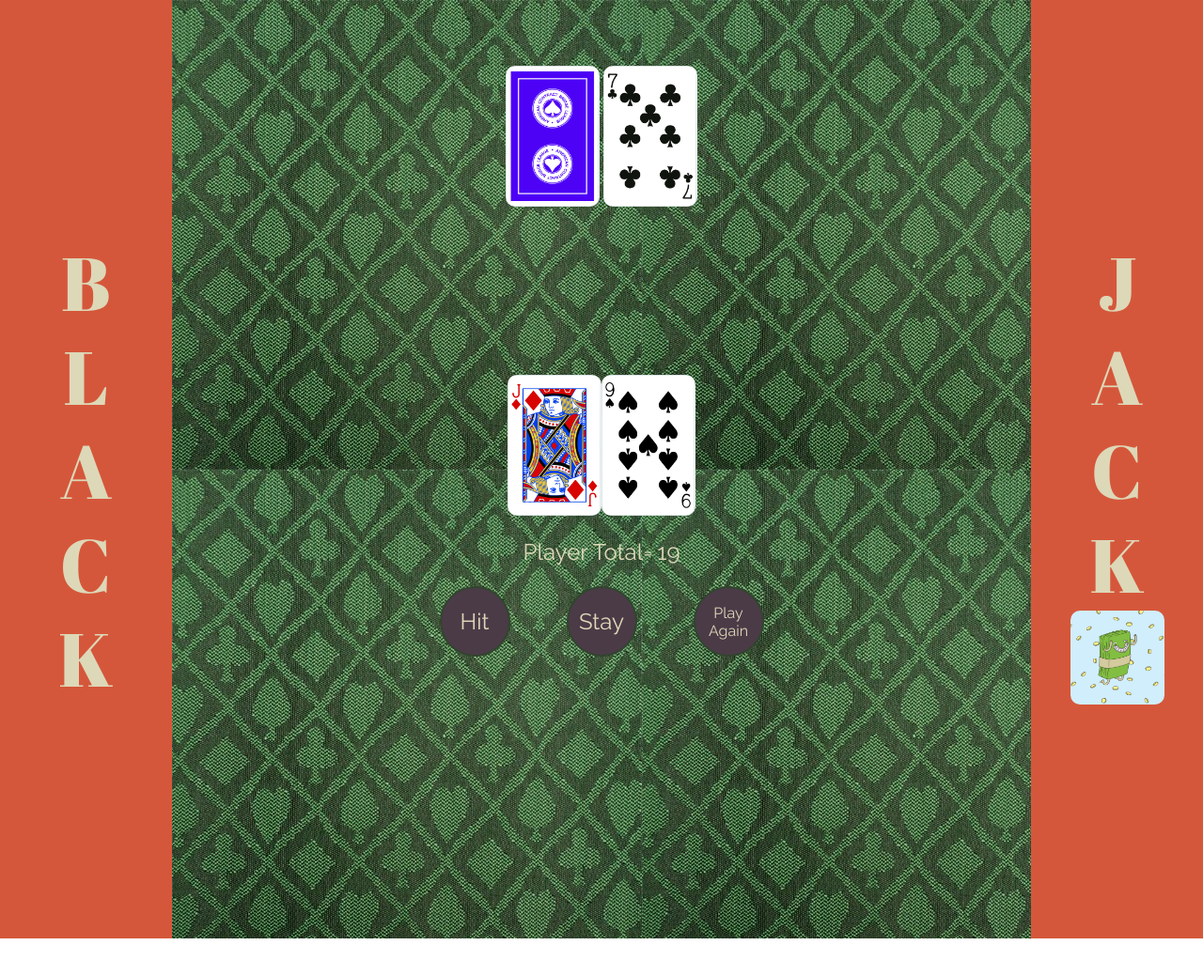
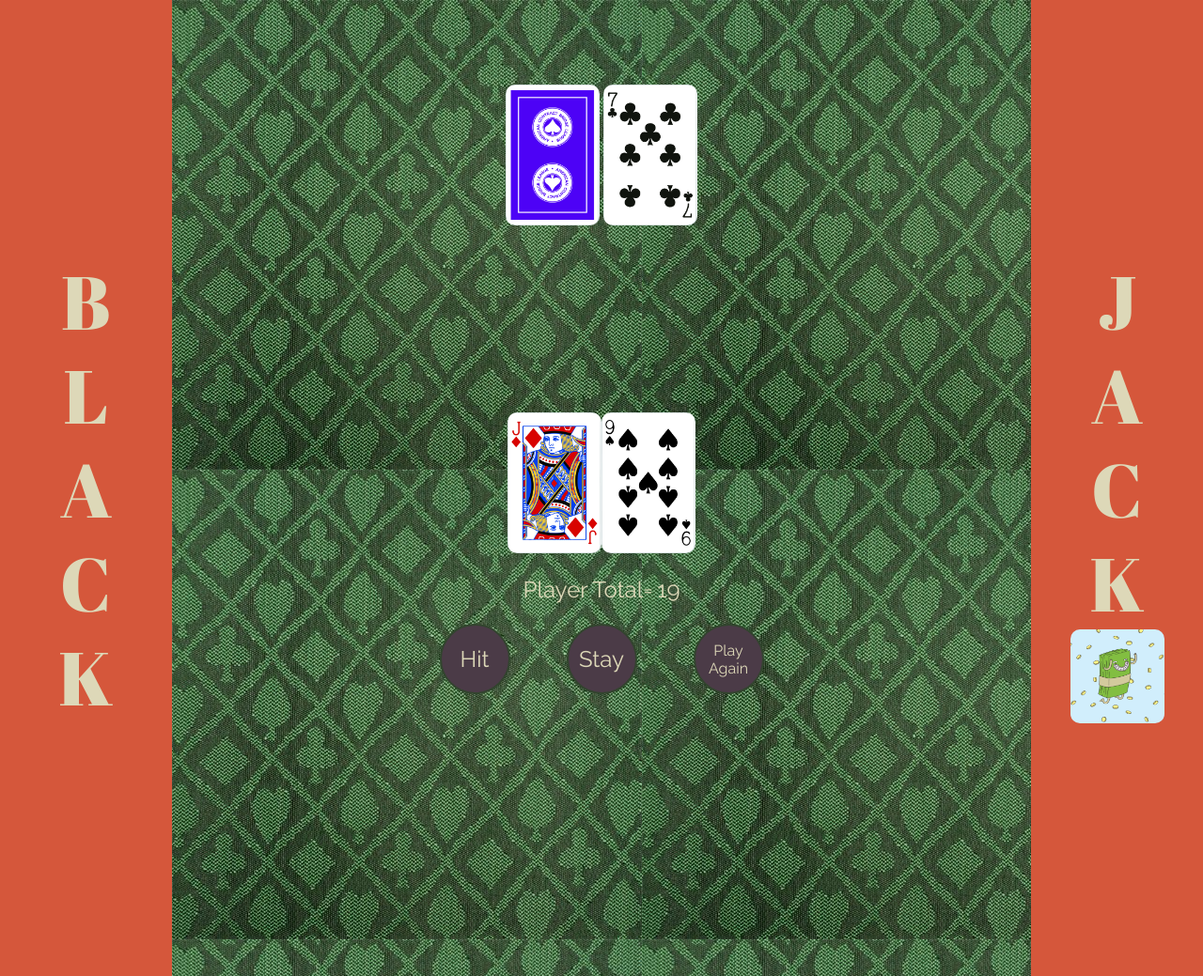
Before and after one commit to benjaminkent/blackjack, a website: page public/index.html in a window 1280 px wide. Shown: the whole page at 94% size. Before the commit the page ends 999 px from the top, so only its background shows below. Drawn offline with Linux system fonts and the light colour scheme.

Commit message:
added padding to top cards

```diff
--- a/public/screen.css
+++ b/public/screen.css
@@ -103,6 +103,10 @@ p.outcome {
   height: 100px;
 }
 
+.dealer-hand {
+  padding: 20px;
+}
+
 @media (min-width: 600px) {
   header {
     display: none;
```
